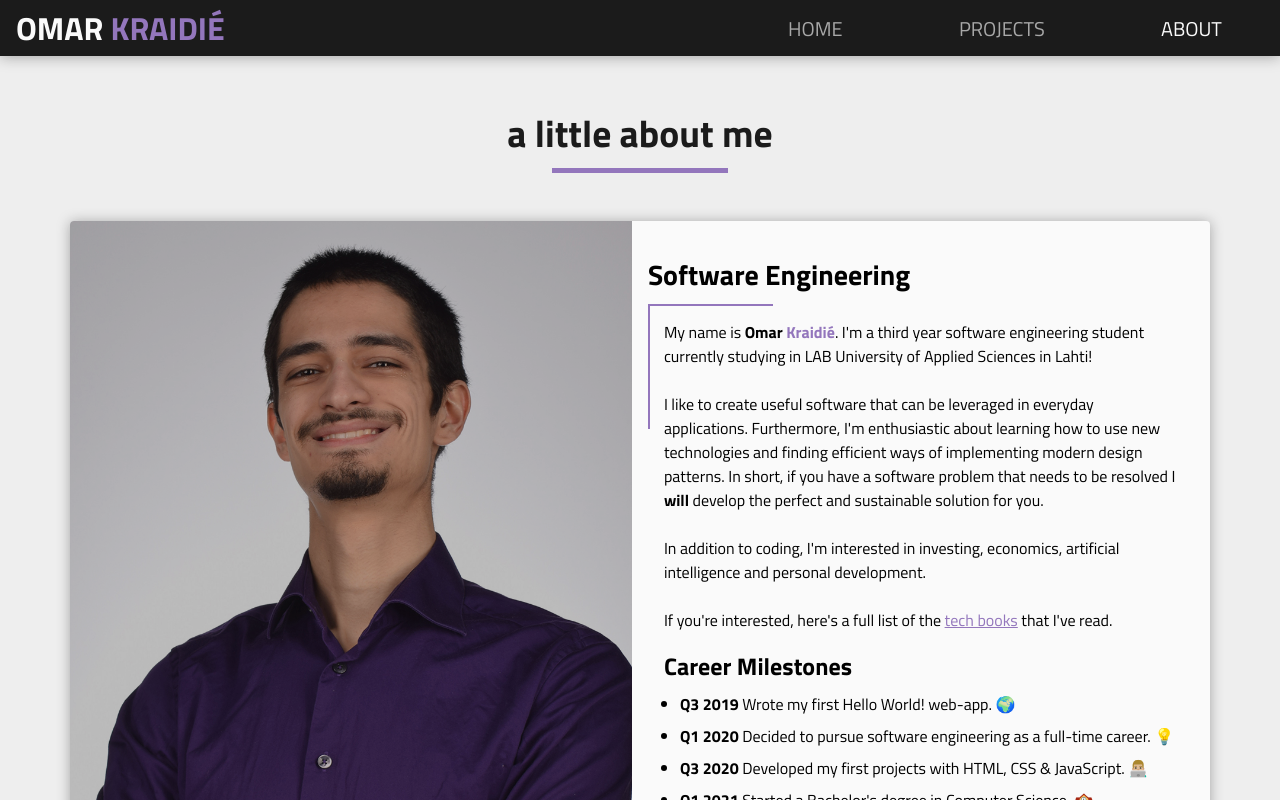
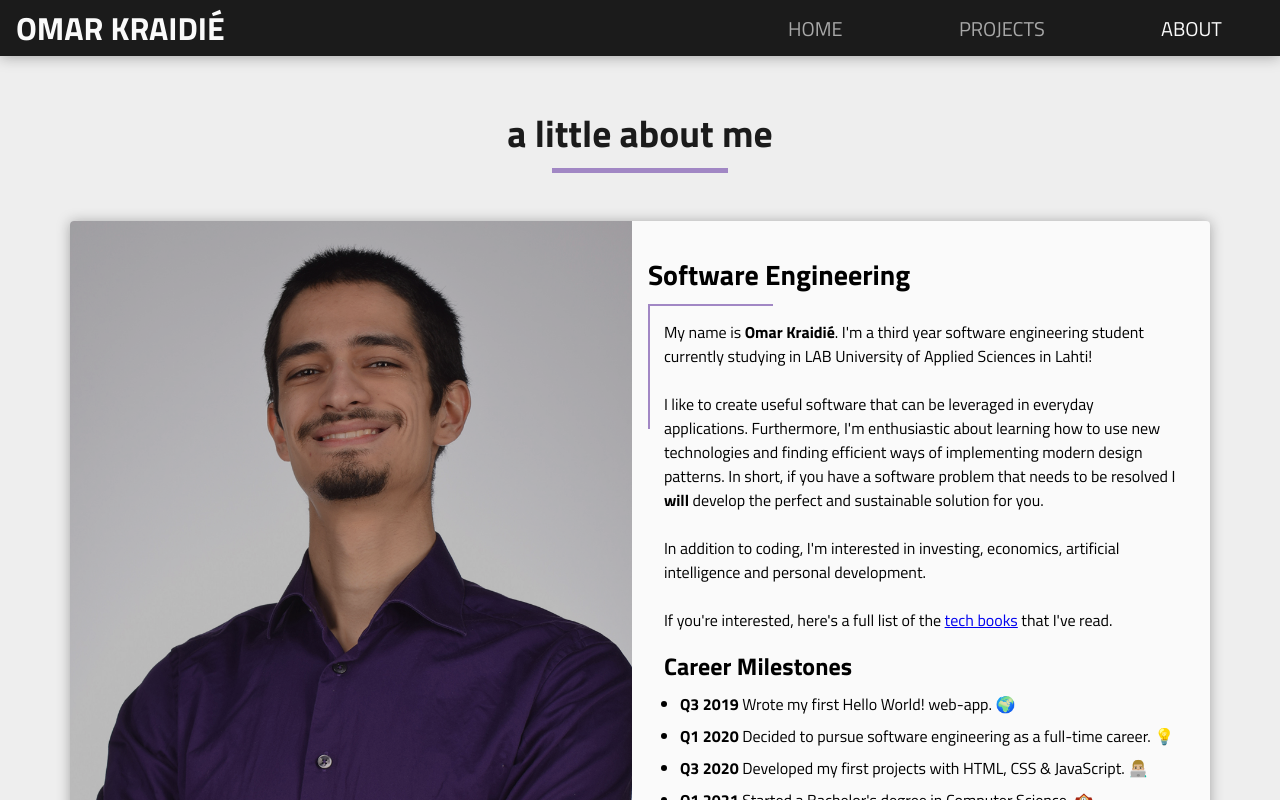
Before and after one commit to 0mppula/portfolio-web-app, a React (Create React App) app: page /about in a window 1280 px wide. Shown: the top 800 px of the page. Built offline with nearby package versions, Linux system fonts and the light colour scheme.

Commit message:
Removed secondary colored text.

```diff
--- a/src/components/Nav.js
+++ b/src/components/Nav.js
@@ -49,9 +49,7 @@ const Nav = () => {
 		<div className="navbar">
 			<div className="nav-header">
 				<span>
-					<a href="./index.html">
-						omar <span className="secondary-color">kraidié</span>
-					</a>
+					<a href="./index.html">omar kraidié</a>
 				</span>
 			</div>
 
--- a/src/index.css
+++ b/src/index.css
@@ -10,7 +10,7 @@
 
 :root {
 	--clr-body: #eee;
-	--clr-secondary: #9376bc;
+	--clr-secondary: hsl(265, 34%, 65%);
 	--clr-black: #1b1b1b;
 	--clr-black-light: #2e2e2e;
 	--clr-white: #fafafa;
@@ -42,10 +42,6 @@ h2 {
 h3 {
 	font-size: 1.5rem;
 	margin-bottom: 0.5rem;
-}
-
-::selection {
-	background: var(--clr-secondary);
 }
 
 .container {
@@ -121,10 +117,6 @@ h3 {
 	color: var(--clr-white);
 	font-size: 2rem;
 	text-decoration: none;
-}
-
-.secondary-color {
-	color: var(--clr-secondary);
 }
 
 .nav-links {
@@ -406,10 +398,6 @@ li a {
 	padding: 1rem;
 }
 
-.link {
-	color: var(--clr-secondary);
-}
-
 .project-header {
 	display: flex;
 	flex-direction: column;
@@ -608,10 +596,6 @@ li a {
 .footer-links a:focus-visible .footer-icon {
 	color: var(--clr-secondary);
 }
-
-.copyright {
-	color: var(--clr-secondary);
-}
 /* End Footer */
 
 /* Media Queries */
@@ -744,14 +728,6 @@ li a {
 	/* EndHero styles */
 
 	/* Footer styles */
-	.footer-links a i:hover {
-		color: var(--clr-secondary);
-	}
-
-	.footer-links a i:active {
-		color: var(--clr-secondary);
-	}
-
 	a,
 	i {
 		-webkit-tap-highlight-color: transparent;
--- a/src/pages/About.js
+++ b/src/pages/About.js
@@ -24,22 +24,20 @@ const About = () => {
 						<div className="about-info">
 							<div>
 								<p>
-									My name is{' '}
-									<b>
-										Omar <span className="secondary-color">Kraidié</span>
-									</b>
+									My name is <b>Omar Kraidié</b>
 									. I'm a third year software engineering student currently
 									studying in LAB University of Applied Sciences in Lahti!
 									<br />
 									<br />I like to create useful software that can be leveraged in
-									everyday applications. Furthermore, I'm enthusiastic about learning how to use new
-									technologies and finding efficient ways of implementing modern design patterns. In short, if you have a
-									software problem that needs to be resolved I <b>will</b> develop the
-									perfect and sustainable solution for you.
+									everyday applications. Furthermore, I'm enthusiastic about
+									learning how to use new technologies and finding efficient ways
+									of implementing modern design patterns. In short, if you have a
+									software problem that needs to be resolved I <b>will</b> develop
+									the perfect and sustainable solution for you.
 									<br />
 									<br />
-									In addition to coding, I'm interested in investing,
-									economics, artificial intelligence and personal development.
+									In addition to coding, I'm interested in investing, economics,
+									artificial intelligence and personal development.
 									<br />
 									<br />
 									If you're interested, here's a full list of the{' '}
--- a/src/pages/Home.js
+++ b/src/pages/Home.js
@@ -13,7 +13,7 @@ const Home = () => {
 				<h1>
 					<span>Hello There,</span>
 					<span>My Name Is</span>
-					<span className="secondary-color"> Omar</span>
+					<span>Omar</span>
 				</h1>
 
 				<div className="greet-bottom">
```
